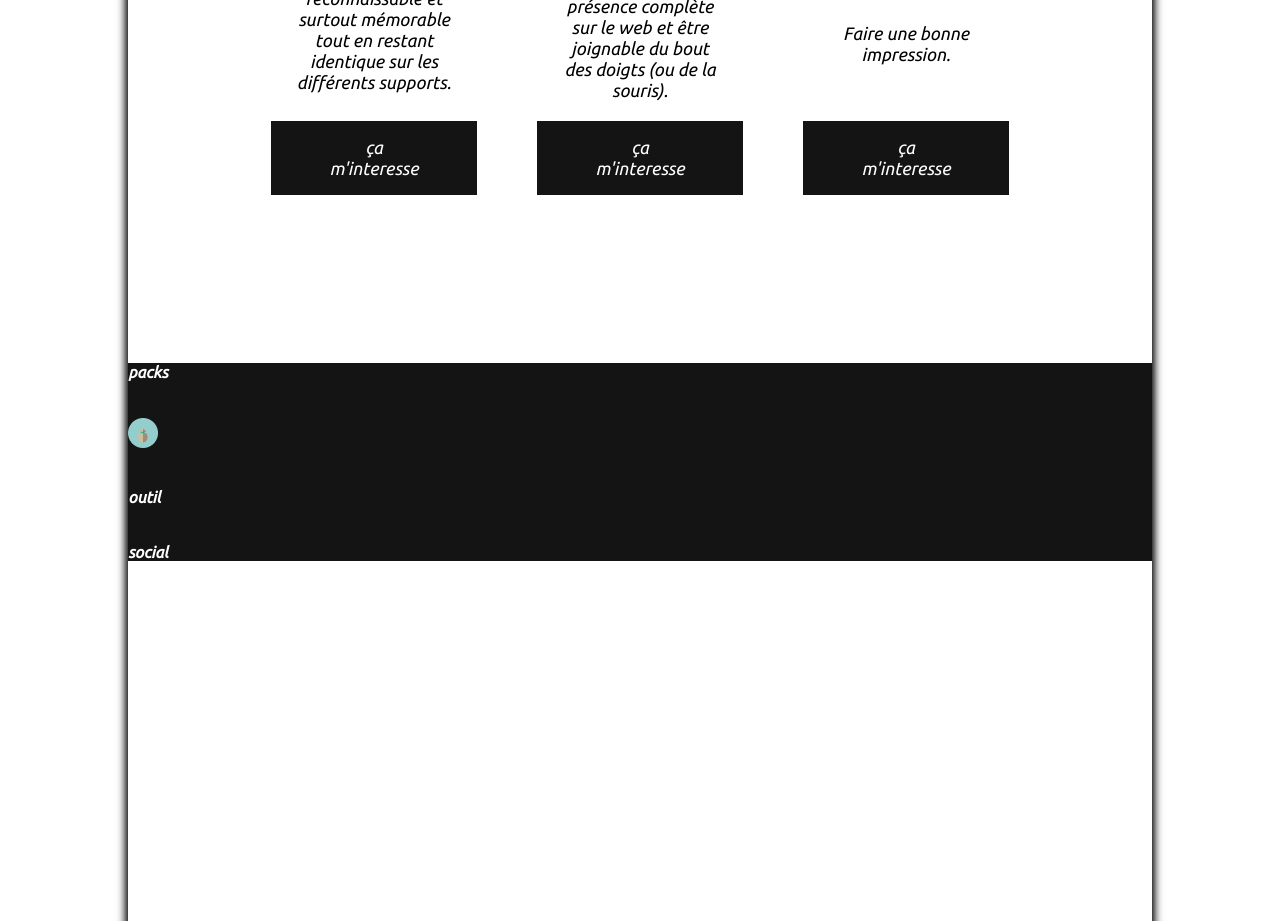
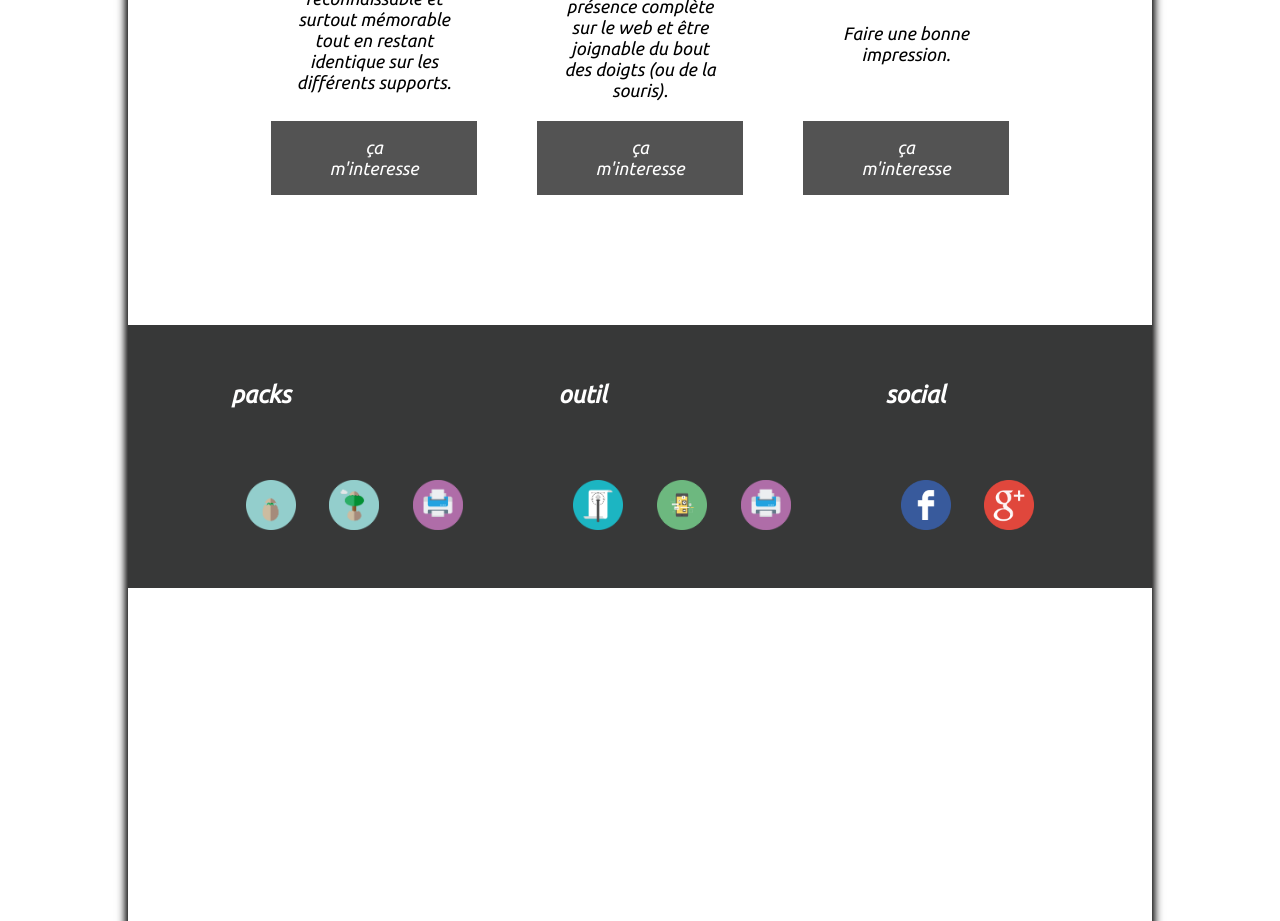
Before and after one commit to d8gaut/site_youcommunik_gauthier, a plain HTML site: page index.html in a window 1280 px wide. Shown: the part 3000-3921 px from the top of the page. Drawn offline with Linux system fonts and the light colour scheme.

Commit message:
détails

```diff
--- a/css/style.css
+++ b/css/style.css
@@ -11,7 +11,7 @@ body{
 }
 .container{
     width: 80vw;
-    height: 500vh;
+    height: 509vh;
     box-shadow: black 2px 3px 9px, black -2px 3px 9px ;
 }
 
@@ -159,7 +159,7 @@ header img{
     padding: 16px 50px;
     font-size: large;
     color: white;
-    background-color: rgb(20, 20, 20);
+    background-color: rgb(83, 83, 83);
 }
 .pack4 button:hover{
     background-color: rgb(231, 198, 154);
@@ -172,13 +172,21 @@ header img{
 /* ------------------- footer --------------------- */
 
 footer{
-    background-color: rgb(20, 20, 20);
+    background-color: rgb(55, 56, 56);
+    display: flex;
+    justify-content: center;
+
 }
-#footer img{
-   width: 30px;
-   height: 30px;
+.packs img{
+   height: 50px;
+   padding: 15px;
 }
 h6{
     color: white;
-    font-size: medium;
+    font-size: x-large;
 }
+.packs{
+    flex-direction: column;
+    display: inline;
+    margin: 0px 40px 40px 40px;
+}
--- a/index.html
+++ b/index.html
@@ -4,7 +4,9 @@
     <meta charset="UTF-8">
     <meta name="viewport" content="width=device-width, initial-scale=1.0">
     <meta http-equiv="X-UA-Compatible" content="ie=edge">
+
     <title>your communik</title>
+
     <!-- lien font -->
     <link rel="preconnect" href="https://fonts.gstatic.com">
     <link href="https://fonts.googleapis.com/css2?family=Ubuntu:ital@1&display=swap" rel="stylesheet">
@@ -107,18 +109,29 @@
         </section>
         <!----------------------- footer start ---------------------->
         <footer>
-            <section id="footer">
-                <div class="packs">
-                    <h6>packs</h6>
-                   <img src="./img/icon-eclosion.png" alt="">
+            <div class="packs">
+                <h6>packs</h6>
+                <div>
+                    <img src="./img/icon-eclosion.png" alt="">
+                    <img src="./img/icon-evolution.png" alt="">
+                    <img src="./img/print.png" alt="">
                 </div>
-                <div class="outil">
-                    <h6>outil</h6>
+            </div>
+            <div class="packs">
+                <h6>outil</h6>
+                <div>
+                    <img src="./img/identite-graphique.png" alt="">
+                    <img src="./img/reseaux-sociaux.png" alt="">
+                    <img src="./img/print.png" alt="">
                 </div>
-                <div class="social">
-                    <h6>social</h6>
+            </div>
+            <div class="packs">
+                <h6>social</h6>
+                <div>
+                    <img src="./img/social-f.png" alt="">
+                    <img src="./img/google-plus.png" alt="">
                 </div>
-            </section>
+            </div>
         </footer>
     </div>
 </body>
```
Also changed, not shown: 1 other file.
